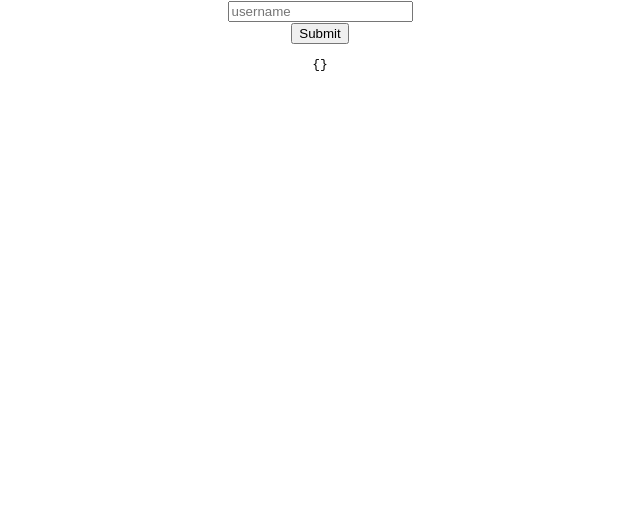
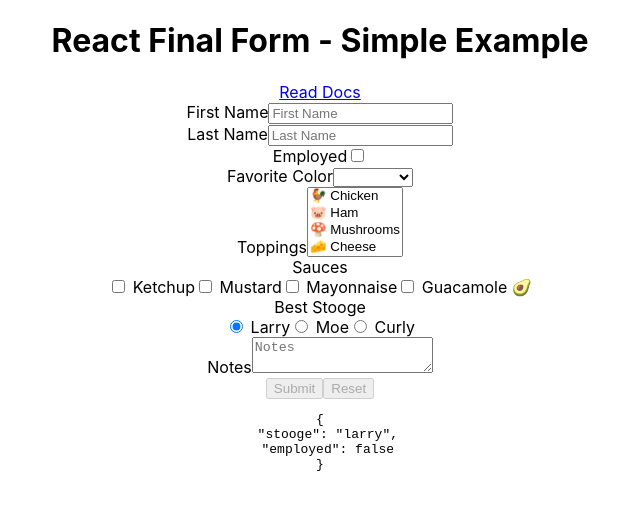
Before and after one commit to SalvatoreAyu/final-form, a React (Create React App) app: page / in a window 1280 px wide. Shown: the top 510 px of the page, without its empty margins (320-960 px from the left). Built offline with nearby package versions, Linux system fonts and the light colour scheme.

Commit message:
Update App.js

```diff
--- a/src/App.js
+++ b/src/App.js
@@ -4,7 +4,7 @@
 function App() {
   return (
     <div className="App">
-      <Hook></Hook>
+      <Form></Form>
     </div>
   );
 }
```
